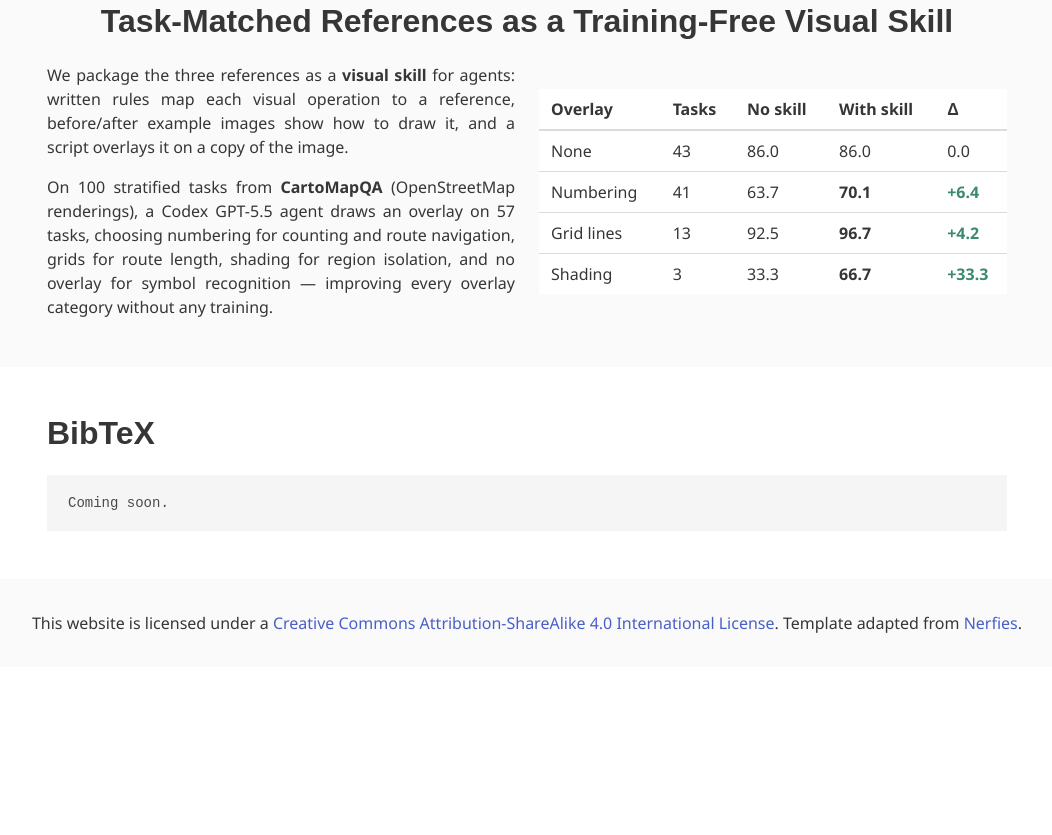
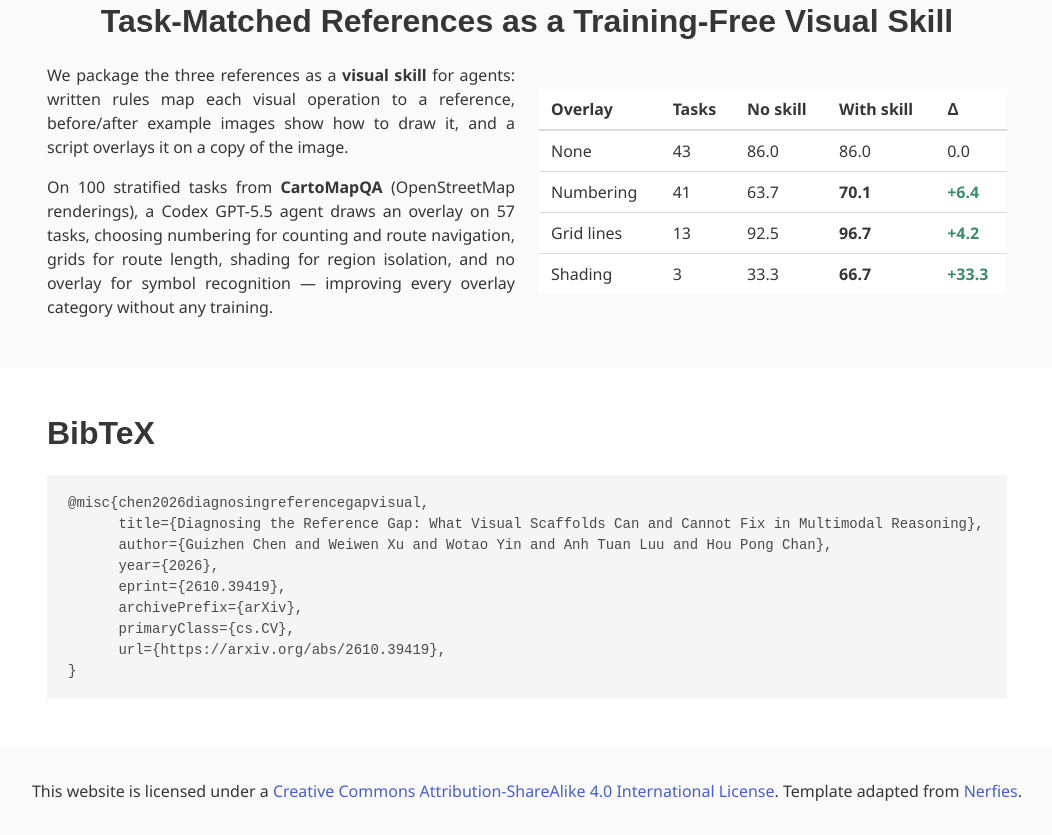
Before and after one commit to regap-bench/regap-bench.github.io, a plain HTML site: page index.html in a window 1280 px wide. Shown: the part 5613-6448 px from the top of the page, without its empty margins (113-1165 px from the left). Before the commit the page ends 6280 px from the top, so only its background shows below. Drawn offline with nearby package versions, Linux system fonts and the light colour scheme; a web font is replaced by a local one.

Commit message:
Add author links, Paper/Code/Dataset links, and citation

```diff
--- a/index.html
+++ b/index.html
@@ -23,11 +23,11 @@
           <h1 class="title is-1 publication-title">Diagnosing the Reference Gap: What Visual Scaffolds<br>Can and Cannot Fix in Multimodal Reasoning</h1>
 
           <div class="is-size-5 publication-authors">
-            <span class="author-block"><a href="#">Guizhen Chen</a><sup>1,2</sup>,</span>
-            <span class="author-block"><a href="#">Weiwen Xu</a><sup>2,&dagger;</sup>,</span>
-            <span class="author-block"><a href="#">Wotao Yin</a><sup>2</sup>,</span>
-            <span class="author-block"><a href="#">Anh Tuan Luu</a><sup>1</sup>,</span>
-            <span class="author-block"><a href="#">Hou Pong Chan</a><sup>3,4,&dagger;</sup></span>
+            <span class="author-block"><a href="https://sg.linkedin.com/in/chenguizhen" target="_blank" rel="noopener">Guizhen Chen</a><sup>1,2</sup>,</span>
+            <span class="author-block"><a href="https://wwxu21.github.io/" target="_blank" rel="noopener">Weiwen Xu</a><sup>2,&dagger;</sup>,</span>
+            <span class="author-block"><a href="https://wotaoyin.mathopt.com/" target="_blank" rel="noopener">Wotao Yin</a><sup>2</sup>,</span>
+            <span class="author-block"><a href="https://tuanluu.github.io/" target="_blank" rel="noopener">Anh Tuan Luu</a><sup>1</sup>,</span>
+            <span class="author-block"><a href="https://kenchan0226.github.io/" target="_blank" rel="noopener">Hou Pong Chan</a><sup>3,4,&dagger;</sup></span>
           </div>
 
           <div class="is-size-6 publication-authors affiliations">
@@ -43,17 +43,17 @@
           <div class="publication-links">
             <!-- TODO: replace "#" with real links -->
             <span class="link-block">
-              <a href="#" class="button is-normal is-rounded is-dark">
+              <a href="https://arxiv.org/abs/2610.39419" target="_blank" rel="noopener" class="button is-normal is-rounded is-dark">
                 <span class="icon"><i class="fas fa-file-pdf"></i></span><span>Paper</span>
               </a>
             </span>
             <span class="link-block">
-              <a href="#" class="button is-normal is-rounded is-dark">
+              <a href="https://github.com/regap-bench/ReGap-Bench" target="_blank" rel="noopener" class="button is-normal is-rounded is-dark">
                 <span class="icon"><i class="fab fa-github"></i></span><span>Code</span>
               </a>
             </span>
             <span class="link-block">
-              <a href="#" class="button is-normal is-rounded is-dark">
+              <a href="https://huggingface.co/datasets/regap-bench/ReGap-Bench" target="_blank" rel="noopener" class="button is-normal is-rounded is-dark">
                 <span class="icon">&#129303;</span><span>Dataset</span>
               </a>
             </span>
@@ -262,15 +262,15 @@
 <section class="section" id="BibTeX">
   <div class="container is-max-desktop content">
     <h2 class="title is-3">BibTeX</h2>
-    <!-- TODO: add the BibTeX entry once the paper is out, e.g.
-@inproceedings{chen2027referencegap,
-  title     = {Diagnosing the Reference Gap: What Visual Scaffolds Can and Cannot Fix in Multimodal Reasoning},
-  author    = {Chen, Guizhen and Xu, Weiwen and Yin, Wotao and Luu, Anh Tuan and Chan, Hou Pong},
-  booktitle = {International Conference on Learning Representations (ICLR)},
-  year      = {2027}
-}
-    -->
-<pre><code>Coming soon.</code></pre>
+<pre><code>@misc{chen2026diagnosingreferencegapvisual,
+      title={Diagnosing the Reference Gap: What Visual Scaffolds Can and Cannot Fix in Multimodal Reasoning},
+      author={Guizhen Chen and Weiwen Xu and Wotao Yin and Anh Tuan Luu and Hou Pong Chan},
+      year={2026},
+      eprint={2610.39419},
+      archivePrefix={arXiv},
+      primaryClass={cs.CV},
+      url={https://arxiv.org/abs/2610.39419},
+}</code></pre>
   </div>
 </section>
 
```
